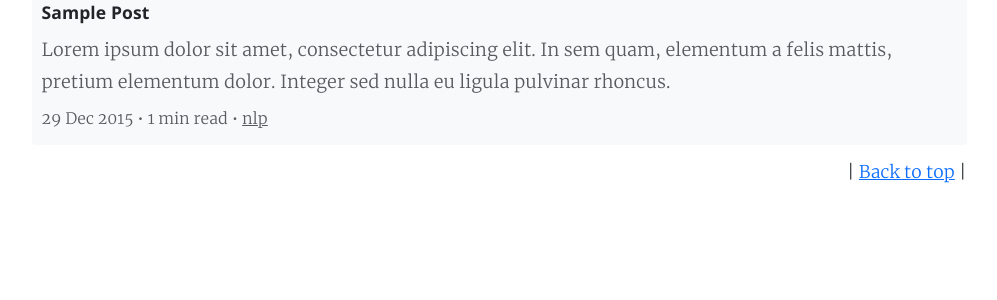
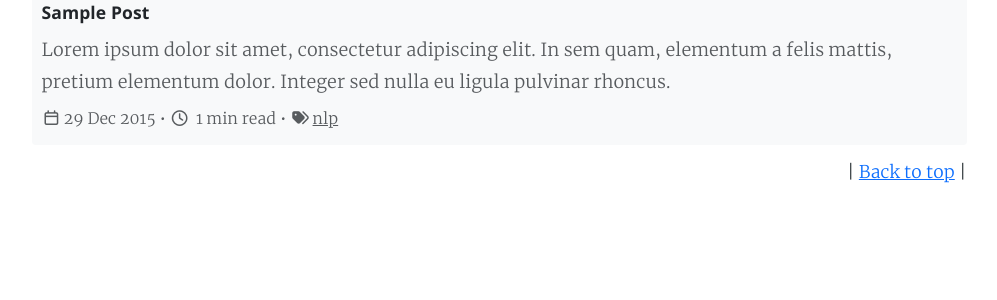
Before and after one commit to Tooa/tooa.github.io, a Jekyll site: the page built from blog/index.html, in a window 1280 px wide. Shown: the part 290-590 px from the top of the page, without its empty margins (141-1138 px from the left). Built offline with Jekyll 4.4.1, drawn with Linux system fonts in a browser that asks for light colours.

Commit message:
feat(blog): add icons to metadata section

```diff
--- a/blog/index.html
+++ b/blog/index.html
@@ -14,7 +14,7 @@ permalink: /blog/
             {% if post.description %}
                 <p class="text-muted mb-2">{{ post.description }}</p>
             {% endif %}
-            <small class="text-muted">{{ post.date | date: "%d %b %Y" }} &bull; {% include reading-time.html content=post.content %}{% if post.tags.size > 0 %} &bull; {% for tag in post.tags %}<a href="/blog/tag/{{ tag }}/" class="text-muted">{{ tag }}</a>{% unless forloop.last %}, {% endunless %}{% endfor %}{% endif %}</small>
+            <small class="text-muted"><i class="far fa-calendar me-1"></i>{{ post.date | date: "%d %b %Y" }} &bull; <i class="far fa-clock me-1"></i>{% include reading-time.html content=post.content %}{% if post.tags.size > 0 %} &bull; <i class="fas fa-tags me-1"></i>{% for tag in post.tags %}<a href="/blog/tag/{{ tag }}/" class="text-muted">{{ tag }}</a>{% unless forloop.last %}, {% endunless %}{% endfor %}{% endif %}</small>
         </div>
     {% endfor %}
 </div>
```
